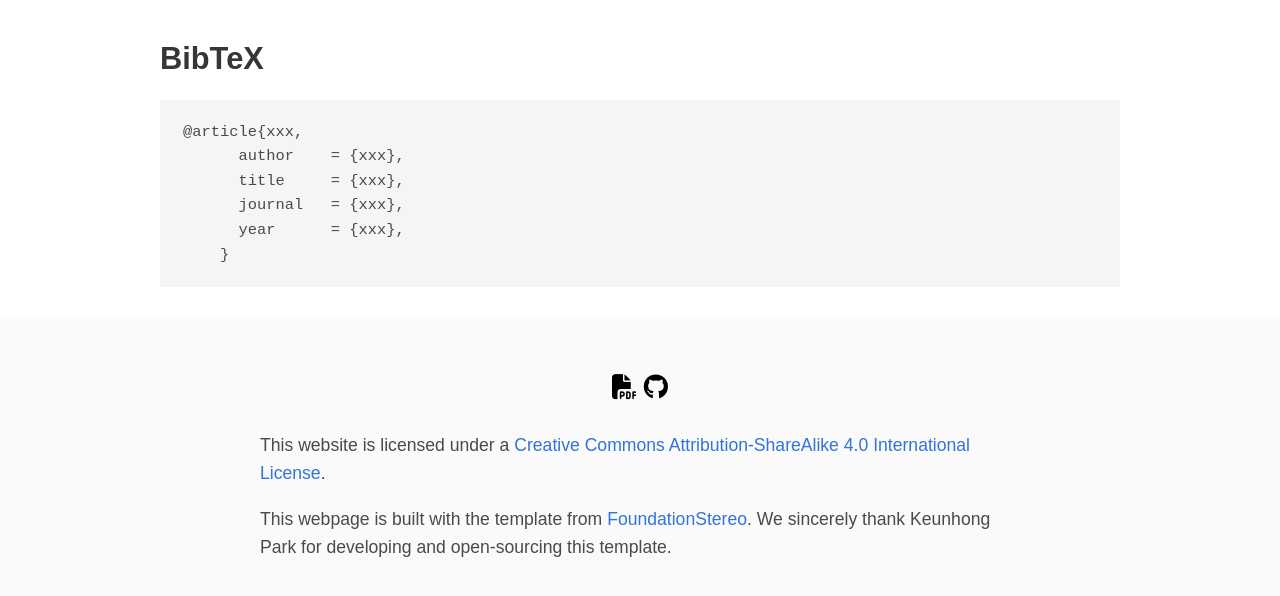
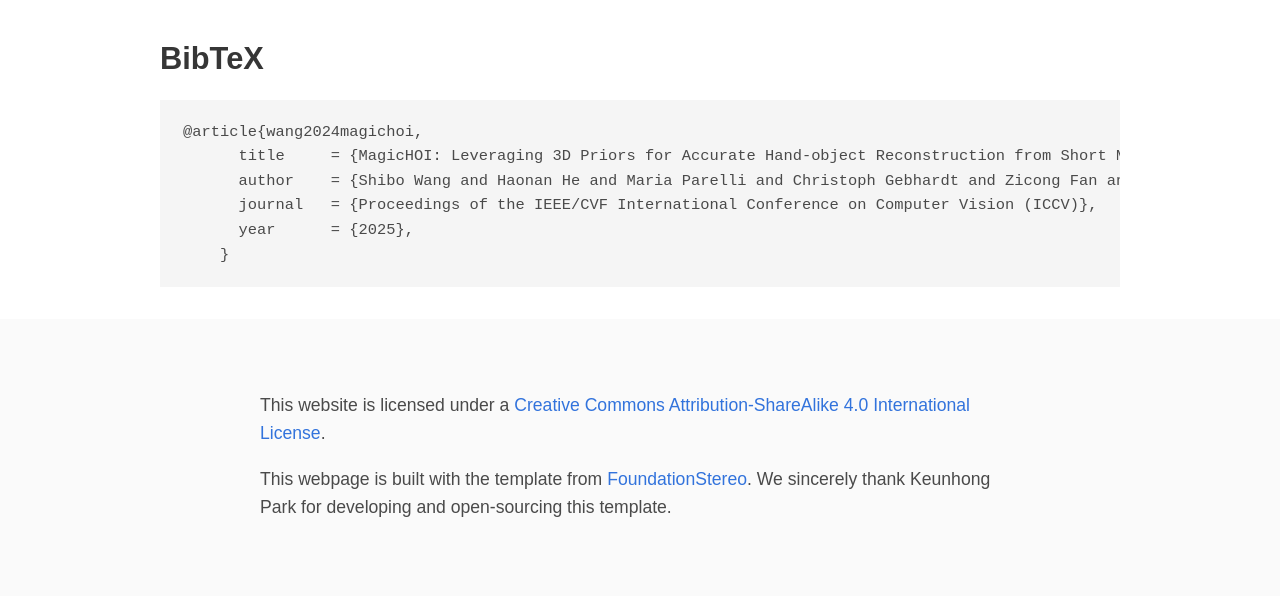
Before and after one commit to byran-wang/MagicHOI, a plain HTML site: page index.html in a window 1280 px wide. Shown: the part 4475-5071 px from the top of the page. Drawn offline with nearby package versions, Linux system fonts and the light colour scheme; some icons are missing; a web font is replaced by a local one.

Commit message:
add authors and delete some unused links

```diff
--- a/index.html
+++ b/index.html
@@ -334,7 +334,8 @@
         <h2 class="title is-3" style="text-align: center;">Comparison to SOTA Methods</h2>
           <p style="text-align: left;">
               <i>
-                We compare our method, which integrates geometry-driven and prior-driven approaches, with the geometry-driven only method <a href="https://zc-alexfan.github.io/hold" target="_blank">HOLD</a> and prior-driven only method <a href="https://lym29.github.io/EasyHOI-page/" target="_blank">EasyHOI</a>.
+                We compare our method, which integrates geometry-driven and prior-driven approaches, with the geometry-driven only method <a href="https://zc-alexfan.github.io/hold" target="_blank">HOLD</a>
+                and prior-driven only method <a href="https://lym29.github.io/EasyHOI-page/" target="_blank">EasyHOI</a> with limited views without full visibility.
               </i>
           </p>
           <div style="display: flex; flex: none; align-items: center; justify-content: center; gap: 10px; margin-top: 10px;">
@@ -587,11 +588,11 @@
 <section class="section" id="BibTeX">
   <div class="container is-max-desktop content">
     <h2 class="title">BibTeX</h2>
-    <pre><code>@article{xxx,
-      author    = {xxx},
-      title     = {xxx},
-      journal   = {xxx},
-      year      = {xxx},
+    <pre><code>@article{wang2024magichoi,
+      title     = {MagicHOI: Leveraging 3D Priors for Accurate Hand-object Reconstruction from Short Monocular Video Clips},
+      author    = {Shibo Wang and Haonan He and Maria Parelli and Christoph Gebhardt and Zicong Fan and Jie Song},
+      journal   = {Proceedings of the IEEE/CVF International Conference on Computer Vision (ICCV)},
+      year      = {2025},
     }</code></pre>
   </div>
 </section>
@@ -600,13 +601,6 @@
 <footer class="footer">
   <div class="container">
     <div class="content has-text-centered">
-      <a class="icon-link"
-         href="./static/videos/nerfies_paper.pdf">
-        <i class="fas fa-file-pdf"></i>
-      </a>
-      <a class="icon-link" href="https://github.com/keunhong" class="external-link" disabled>
-        <i class="fab fa-github"></i>
-      </a>
     </div>
     <div class="columns is-centered">
       <div class="column is-8">
```
